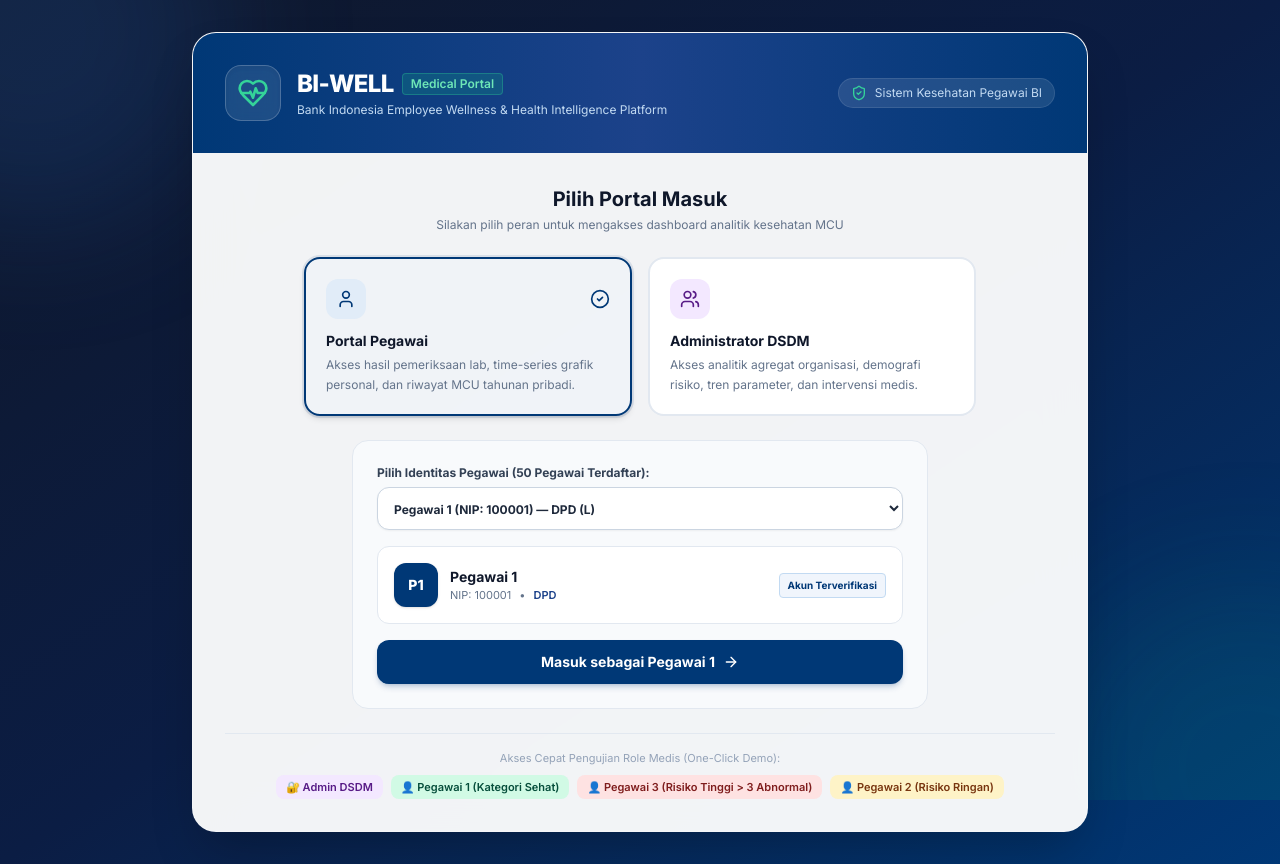
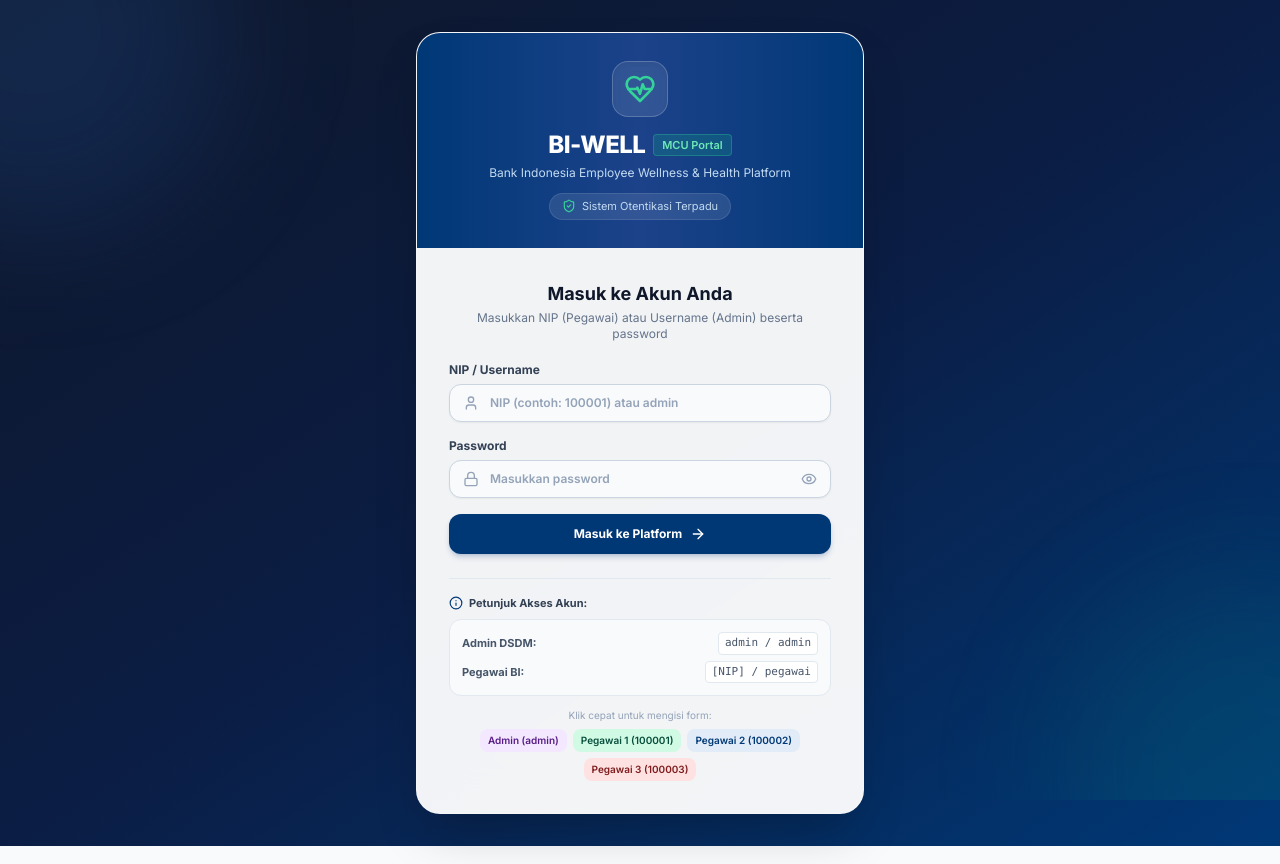
Before and after one commit to AndaruPratamaP/bi-well-dashboard, a React (Vite) app: page / in a window 1280 px wide. Built offline with nearby package versions, Linux system fonts and the light colour scheme.

Commit message:
feat: unified login credentials, fix duplicate year columns in lab table, rename departments to DKEM & DEIH

```diff
--- a/src/components/auth/LoginPortal.tsx
+++ b/src/components/auth/LoginPortal.tsx
@@ -3,44 +3,52 @@
   HeartPulse,
   ShieldCheck,
   User,
-  Users,
-  Building,
+  Lock,
   ArrowRight,
-  Search,
-  CheckCircle2,
-  AlertTriangle
+  AlertCircle,
+  Eye,
+  EyeOff,
+  Info
 } from 'lucide-react';
 import { AuthUser } from '../../types/auth';
-import { data, employeeMap } from '../../utils/mcuAnalytics';
+import { employeeMap } from '../../utils/mcuAnalytics';
 
 interface LoginPortalProps {
   onLogin: (user: AuthUser) => void;
 }
 
 export const LoginPortal: React.FC<LoginPortalProps> = ({ onLogin }) => {
-  const [selectedRole, setSelectedRole] = useState<'employee' | 'admin'>('employee');
-  const [selectedNip, setSelectedNip] = useState<string>('100001'); // Default Pegawai 1
-  const [searchTerm, setSearchTerm] = useState<string>('');
+  const [username, setUsername] = useState<string>('');
+  const [password, setPassword] = useState<string>('');
+  const [showPassword, setShowPassword] = useState<boolean>(false);
+  const [errorMsg, setErrorMsg] = useState<string>('');
 
-  const selectedEmployee = employeeMap.get(selectedNip) || data.pegawai[0];
+  const handleSubmit = (e: React.FormEvent) => {
+    e.preventDefault();
+    setErrorMsg('');
 
-  const filteredEmployees = data.pegawai.filter(
-    e =>
-      e.Nama.toLowerCase().includes(searchTerm.toLowerCase()) ||
-      e.NIP.includes(searchTerm) ||
-      e.Departemen.toLowerCase().includes(searchTerm.toLowerCase())
-  );
+    const u = username.trim();
+    const p = password.trim();
 
-  const handleAdminLogin = () => {
+    if (!u || !p) {
+      setErrorMsg('Silakan masukkan NIP/Username dan Password.');
+      return;
+    }
+
+    // 1. Admin Authentication: username "admin" and password "admin"
+    if (u.toLowerCase() === 'admin' && p === 'admin') {
       onLogin({
         role: 'admin',
         nama: 'Administrator DSDM',
         departemen: 'Departemen Sumber Daya Manusia'
       });
-  };
+      return;
+    }
 
-  const handleEmployeeLogin = (nip: string) => {
-    const emp = employeeMap.get(nip) || selectedEmployee;
+    // 2. Employee Authentication: username must be a valid NIP and password "pegawai"
+    if (p === 'pegawai') {
+      const emp = employeeMap.get(u);
+      if (emp) {
         onLogin({
           role: 'employee',
           nip: emp.NIP,
@@ -48,10 +56,25 @@
           departemen: emp.Departemen,
           avatarInitials: emp.Nama.split(' ').map(n => n[0]).join('').slice(0, 2)
         });
+        return;
+      } else {
+        setErrorMsg(`NIP "${u}" tidak terdaftar dalam database pegawai MCU.`);
+        return;
+      }
+    }
+
+    // 3. Fallback error
+    setErrorMsg('NIP / Username atau Password salah. Periksa kembali kredensial Anda.');
+  };
+
+  const handleQuickFill = (u: string, p: string) => {
+    setUsername(u);
+    setPassword(p);
+    setErrorMsg('');
   };
 
   return (
-    <div className="min-h-screen bg-gradient-to-br from-slate-900 via-bi-950 to-bi-900 flex items-center justify-center p-4 sm:p-6 lg:p-8">
+    <div className="min-h-screen bg-gradient-to-br from-slate-900 via-bi-950 to-bi-900 flex items-center justify-center p-4 sm:p-6 lg:p-8 font-sans">
 
       {/* Background ambient lighting */}
       <div className="absolute inset-0 overflow-hidden pointer-events-none">
@@ -59,207 +82,157 @@
         <div className="absolute -bottom-40 -right-40 w-96 h-96 bg-emerald-500/10 rounded-full blur-3xl"></div>
       </div>
 
-      <div className="relative w-full max-w-4xl bg-white/95 backdrop-blur-xl rounded-3xl shadow-2xl border border-white/20 overflow-hidden">
+      <div className="relative w-full max-w-md bg-white/95 backdrop-blur-xl rounded-3xl shadow-2xl border border-white/20 overflow-hidden">
 
         {/* Top Header Banner */}
-        <div className="bg-gradient-to-r from-bi-900 via-bi-800 to-bi-900 p-8 text-white relative">
-          <div className="flex flex-col sm:flex-row sm:items-center justify-between gap-4">
-            <div className="flex items-center gap-4">
-              <div className="w-14 h-14 rounded-2xl bg-white/10 backdrop-blur border border-white/20 flex items-center justify-center text-white shadow-inner">
+        <div className="bg-gradient-to-r from-bi-900 via-bi-800 to-bi-900 p-7 text-white text-center relative">
+          <div className="w-14 h-14 mx-auto rounded-2xl bg-white/10 backdrop-blur border border-white/20 flex items-center justify-center text-white shadow-inner mb-3">
             <HeartPulse className="w-8 h-8 text-emerald-400" />
           </div>
-              <div>
-                <div className="flex items-center gap-2">
+
+          <div className="flex items-center justify-center gap-2 mb-1">
             <h1 className="text-2xl font-black tracking-tight">BI-WELL</h1>
-                  <span className="text-xs font-semibold px-2 py-0.5 rounded bg-emerald-500/20 text-emerald-300 border border-emerald-400/30">
-                    Medical Portal
+            <span className="text-[11px] font-semibold px-2 py-0.5 rounded bg-emerald-500/20 text-emerald-300 border border-emerald-400/30">
+              MCU Portal
             </span>
           </div>
-                <p className="text-xs text-bi-200 mt-0.5">
-                  Bank Indonesia Employee Wellness & Health Intelligence Platform
+
+          <p className="text-xs text-bi-200">
+            Bank Indonesia Employee Wellness & Health Platform
           </p>
+
+          <div className="mt-3 inline-flex items-center gap-1.5 text-[11px] text-bi-200 bg-white/10 px-3 py-1 rounded-full border border-white/10">
+            <ShieldCheck className="w-3.5 h-3.5 text-emerald-400" />
+            <span>Sistem Otentikasi Terpadu</span>
           </div>
         </div>
 
-            <div className="flex items-center gap-2 text-xs text-bi-200 bg-white/10 px-3 py-1.5 rounded-full border border-white/10 self-start sm:self-auto">
-              <ShieldCheck className="w-4 h-4 text-emerald-400" />
-              <span>Sistem Kesehatan Pegawai BI</span>
+        {/* Unified Login Form */}
+        <div className="p-6 sm:p-8">
+          <div className="mb-5 text-center">
+            <h2 className="text-lg font-bold text-slate-900">
+              Masuk ke Akun Anda
+            </h2>
+            <p className="text-xs text-slate-500 mt-0.5">
+              Masukkan NIP (Pegawai) atau Username (Admin) beserta password
+            </p>
           </div>
+
+          {errorMsg && (
+            <div className="mb-4 p-3.5 rounded-xl bg-red-50 border border-red-200 text-red-700 text-xs flex items-start gap-2.5 animate-shake">
+              <AlertCircle className="w-4 h-4 text-red-600 flex-shrink-0 mt-0.5" />
+              <span className="font-medium">{errorMsg}</span>
+            </div>
+          )}
+
+          <form onSubmit={handleSubmit} className="space-y-4">
+            {/* Input NIP / Username */}
+            <div>
+              <label className="block text-xs font-bold text-slate-700 mb-1.5">
+                NIP / Username
+              </label>
+              <div className="relative">
+                <div className="absolute inset-y-0 left-0 pl-3.5 flex items-center pointer-events-none text-slate-400">
+                  <User className="w-4 h-4" />
+                </div>
+                <input
+                  type="text"
+                  value={username}
+                  onChange={e => setUsername(e.target.value)}
+                  placeholder="NIP (contoh: 100001) atau admin"
+                  className="w-full pl-10 pr-4 py-2.5 bg-slate-50 border border-slate-300 rounded-xl text-xs font-semibold text-slate-900 placeholder-slate-400 focus:bg-white focus:outline-none focus:ring-2 focus:ring-bi-900 transition-all shadow-sm"
+                  required
+                />
               </div>
             </div>
 
-        {/* Role Selection Tabs */}
-        <div className="p-6 sm:p-8">
-          <div className="text-center max-w-lg mx-auto mb-6">
-            <h2 className="text-xl font-bold text-slate-900">
-              Pilih Portal Masuk
-            </h2>
-            <p className="text-xs text-slate-500 mt-1">
-              Silakan pilih peran untuk mengakses dashboard analitik kesehatan MCU
-            </p>
+            {/* Input Password */}
+            <div>
+              <label className="block text-xs font-bold text-slate-700 mb-1.5">
+                Password
+              </label>
+              <div className="relative">
+                <div className="absolute inset-y-0 left-0 pl-3.5 flex items-center pointer-events-none text-slate-400">
+                  <Lock className="w-4 h-4" />
                 </div>
-
-          <div className="grid grid-cols-1 md:grid-cols-2 gap-4 max-w-2xl mx-auto mb-6">
-            {/* Tab 1: Pegawai */}
+                <input
+                  type={showPassword ? 'text' : 'password'}
+                  value={password}
+                  onChange={e => setPassword(e.target.value)}
+                  placeholder="Masukkan password"
+                  className="w-full pl-10 pr-10 py-2.5 bg-slate-50 border border-slate-300 rounded-xl text-xs font-semibold text-slate-900 placeholder-slate-400 focus:bg-white focus:outline-none focus:ring-2 focus:ring-bi-900 transition-all shadow-sm"
+                  required
+                />
                 <button
                   type="button"
-              onClick={() => setSelectedRole('employee')}
-              className={`p-5 rounded-2xl border-2 text-left transition-all relative ${
-                selectedRole === 'employee'
-                  ? 'border-bi-900 bg-bi-50/50 shadow-md ring-2 ring-bi-900/10'
-                  : 'border-slate-200 bg-white hover:border-slate-300'
-              }`}
+                  onClick={() => setShowPassword(!showPassword)}
+                  className="absolute inset-y-0 right-0 pr-3.5 flex items-center text-slate-400 hover:text-slate-600 focus:outline-none"
                 >
-              <div className="flex items-center justify-between mb-3">
-                <div className="w-10 h-10 rounded-xl bg-bi-100 flex items-center justify-center text-bi-900">
-                  <User className="w-5 h-5" />
-                </div>
-                {selectedRole === 'employee' && (
-                  <CheckCircle2 className="w-5 h-5 text-bi-900" />
-                )}
-              </div>
-              <h3 className="font-bold text-slate-900 text-sm">Portal Pegawai</h3>
-              <p className="text-xs text-slate-500 mt-1 leading-relaxed">
-                Akses hasil pemeriksaan lab, time-series grafik personal, dan riwayat MCU tahunan pribadi.
-              </p>
+                  {showPassword ? <EyeOff className="w-4 h-4" /> : <Eye className="w-4 h-4" />}
                 </button>
-
-            {/* Tab 2: Admin DSDM */}
-            <button
-              type="button"
-              onClick={() => setSelectedRole('admin')}
-              className={`p-5 rounded-2xl border-2 text-left transition-all relative ${
-                selectedRole === 'admin'
-                  ? 'border-bi-900 bg-bi-50/50 shadow-md ring-2 ring-bi-900/10'
-                  : 'border-slate-200 bg-white hover:border-slate-300'
-              }`}
-            >
-              <div className="flex items-center justify-between mb-3">
-                <div className="w-10 h-10 rounded-xl bg-purple-100 flex items-center justify-center text-purple-900">
-                  <Users className="w-5 h-5" />
-                </div>
-                {selectedRole === 'admin' && (
-                  <CheckCircle2 className="w-5 h-5 text-bi-900" />
-                )}
-              </div>
-              <h3 className="font-bold text-slate-900 text-sm">Administrator DSDM</h3>
-              <p className="text-xs text-slate-500 mt-1 leading-relaxed">
-                Akses analitik agregat organisasi, demografi risiko, tren parameter, dan intervensi medis.
-              </p>
-            </button>
-          </div>
-
-          {/* Form Content Based on Selected Role */}
-          <div className="max-w-xl mx-auto bg-slate-50 rounded-2xl p-6 border border-slate-200">
-            {selectedRole === 'employee' ? (
-              <div className="space-y-4">
-                <div>
-                  <label className="block text-xs font-bold text-slate-700 mb-1.5">
-                    Pilih Identitas Pegawai (50 Pegawai Terdaftar):
-                  </label>
-                  <div className="relative">
-                    <select
-                      value={selectedNip}
-                      onChange={e => setSelectedNip(e.target.value)}
-                      className="w-full text-xs font-bold p-3 bg-white border border-slate-300 rounded-xl text-slate-800 focus:outline-none focus:ring-2 focus:ring-bi-900 shadow-sm"
-                    >
-                      {data.pegawai.map(emp => (
-                        <option key={emp.NIP} value={emp.NIP}>
-                          {emp.Nama} (NIP: {emp.NIP}) — {emp.Departemen} ({emp.Jenis_Kelamin === 'L' ? 'L' : 'P'})
-                        </option>
-                      ))}
-                    </select>
               </div>
             </div>
 
-                {/* Selected Employee Preview Card */}
-                <div className="p-4 bg-white rounded-xl border border-slate-200 flex items-center justify-between">
-                  <div className="flex items-center gap-3">
-                    <div className="w-11 h-11 rounded-xl bg-bi-900 text-white font-black text-sm flex items-center justify-center shadow">
-                      {selectedEmployee.Nama.split(' ').map(n => n[0]).join('').slice(0, 2)}
+            {/* Submit Button */}
+            <button
+              type="submit"
+              className="w-full mt-2 flex items-center justify-center gap-2 py-3 px-4 rounded-xl bg-bi-900 hover:bg-bi-800 text-white font-bold text-xs shadow-md shadow-bi-900/20 transition-all"
+            >
+              <span>Masuk ke Platform</span>
+              <ArrowRight className="w-4 h-4" />
+            </button>
+          </form>
+
+          {/* Panduan Kredensial & Quick Fill */}
+          <div className="mt-6 pt-4 border-t border-slate-200">
+            <div className="flex items-center gap-1.5 text-[11px] font-bold text-slate-700 mb-2">
+              <Info className="w-3.5 h-3.5 text-bi-900" />
+              <span>Petunjuk Akses Akun:</span>
             </div>
-                    <div>
-                      <h4 className="font-bold text-slate-900 text-xs sm:text-sm">
-                        {selectedEmployee.Nama}
-                      </h4>
-                      <p className="text-[11px] text-slate-500 flex items-center gap-2">
-                        <span>NIP: {selectedEmployee.NIP}</span>
-                        <span>•</span>
-                        <span className="font-semibold text-bi-800">{selectedEmployee.Departemen}</span>
-                      </p>
+
+            <div className="space-y-1.5 text-[11px] text-slate-600 bg-slate-50 p-3 rounded-xl border border-slate-200 mb-3">
+              <div className="flex items-center justify-between">
+                <span><strong>Admin DSDM:</strong></span>
+                <span className="font-mono bg-white px-1.5 py-0.5 rounded border border-slate-200">admin / admin</span>
+              </div>
+              <div className="flex items-center justify-between">
+                <span><strong>Pegawai BI:</strong></span>
+                <span className="font-mono bg-white px-1.5 py-0.5 rounded border border-slate-200">[NIP] / pegawai</span>
               </div>
             </div>
 
-                  <span className="text-[10px] font-bold px-2 py-1 rounded bg-bi-50 text-bi-900 border border-bi-200">
-                    Akun Terverifikasi
-                  </span>
-                </div>
-
+            <div className="text-center">
+              <p className="text-[10px] text-slate-400 mb-1.5">Klik cepat untuk mengisi form:</p>
+              <div className="flex flex-wrap items-center justify-center gap-1.5">
                 <button
                   type="button"
-                  onClick={() => handleEmployeeLogin(selectedNip)}
-                  className="w-full flex items-center justify-center gap-2 py-3 px-4 rounded-xl bg-bi-900 hover:bg-bi-800 text-white font-bold text-sm shadow-md shadow-bi-900/20 transition-all"
+                  onClick={() => handleQuickFill('admin', 'admin')}
+                  className="px-2 py-1 text-[10px] font-semibold bg-purple-100 hover:bg-purple-200 text-purple-900 rounded-lg transition-colors"
                 >
-                  <span>Masuk sebagai {selectedEmployee.Nama}</span>
-                  <ArrowRight className="w-4 h-4" />
-                </button>
-              </div>
-            ) : (
-              <div className="space-y-4">
-                <div className="p-4 bg-purple-50 rounded-xl border border-purple-200 text-purple-900 text-xs">
-                  <div className="flex items-center gap-2 font-bold mb-1 text-sm">
-                    <ShieldCheck className="w-4 h-4 text-purple-700" />
-                    <span>Akses Administrator Resmi DSDM</span>
-                  </div>
-                  <p className="text-purple-800 text-[11px] leading-relaxed">
-                    Anda akan masuk sebagai Administrator Departemen Sumber Daya Manusia Bank Indonesia untuk memantau indeks kesehatan agregat seluruh 50 pegawai MCU.
-                  </p>
-                </div>
-
-                <button
-                  type="button"
-                  onClick={handleAdminLogin}
-                  className="w-full flex items-center justify-center gap-2 py-3 px-4 rounded-xl bg-purple-900 hover:bg-purple-800 text-white font-bold text-sm shadow-md shadow-purple-900/20 transition-all"
-                >
-                  <span>Masuk sebagai Administrator DSDM</span>
-                  <ArrowRight className="w-4 h-4" />
-                </button>
-              </div>
-            )}
-          </div>
-
-          {/* Quick Demo Access Badges */}
-          <div className="mt-6 pt-4 border-t border-slate-200 text-center">
-            <p className="text-[11px] text-slate-400 mb-2">Akses Cepat Pengujian Role Medis (One-Click Demo):</p>
-            <div className="flex flex-wrap items-center justify-center gap-2">
-              <button
-                type="button"
-                onClick={handleAdminLogin}
-                className="px-2.5 py-1 text-[11px] font-semibold bg-purple-100 hover:bg-purple-200 text-purple-900 rounded-lg transition-colors"
-              >
-                🔐 Admin DSDM
+                  Admin (admin)
                 </button>
                 <button
                   type="button"
-                onClick={() => handleEmployeeLogin('100001')}
-                className="px-2.5 py-1 text-[11px] font-semibold bg-emerald-100 hover:bg-emerald-200 text-emerald-900 rounded-lg transition-colors"
+                  onClick={() => handleQuickFill('100001', 'pegawai')}
+                  className="px-2 py-1 text-[10px] font-semibold bg-emerald-100 hover:bg-emerald-200 text-emerald-900 rounded-lg transition-colors"
                 >
-                👤 Pegawai 1 (Kategori Sehat)
+                  Pegawai 1 (100001)
                 </button>
                 <button
                   type="button"
-                onClick={() => handleEmployeeLogin('100003')}
-                className="px-2.5 py-1 text-[11px] font-semibold bg-red-100 hover:bg-red-200 text-red-900 rounded-lg transition-colors"
+                  onClick={() => handleQuickFill('100002', 'pegawai')}
+                  className="px-2 py-1 text-[10px] font-semibold bg-bi-100 hover:bg-bi-200 text-bi-900 rounded-lg transition-colors"
                 >
-                👤 Pegawai 3 (Risiko Tinggi &gt; 3 Abnormal)
+                  Pegawai 2 (100002)
                 </button>
                 <button
                   type="button"
-                onClick={() => handleEmployeeLogin('100002')}
-                className="px-2.5 py-1 text-[11px] font-semibold bg-amber-100 hover:bg-amber-200 text-amber-900 rounded-lg transition-colors"
+                  onClick={() => handleQuickFill('100003', 'pegawai')}
+                  className="px-2 py-1 text-[10px] font-semibold bg-red-100 hover:bg-red-200 text-red-900 rounded-lg transition-colors"
                 >
-                👤 Pegawai 2 (Risiko Ringan)
+                  Pegawai 3 (100003)
                 </button>
+              </div>
             </div>
           </div>
 
--- a/src/types/mcu.ts
+++ b/src/types/mcu.ts
@@ -1,5 +1,5 @@
 export type Gender = 'L' | 'P';
-export type Department = 'BINS' | 'DTI' | 'DPD' | 'DSDM' | 'DKEB' | 'DKOM' | string;
+export type Department = 'BINS' | 'DEIH' | 'DPD' | 'DSDM' | 'DKEM' | 'DKOM' | string;
 export type ParamCategory = 'Fisik' | 'Hematologi' | 'Kimia Darah';
 export type ParamStatus = 'Normal' | 'High' | 'Low';
 export type RiskLevel = 'Sehat' | 'Risiko Ringan' | 'Risiko Tinggi';
```
Also changed, not shown: src/components/individual/IndividualDashboard.tsx (+35 -12 lines), src/data/mcuData.json, 1 other file (tests, documents, lock files or other folders). Lines whose indentation alone changed are shown as unchanged.
